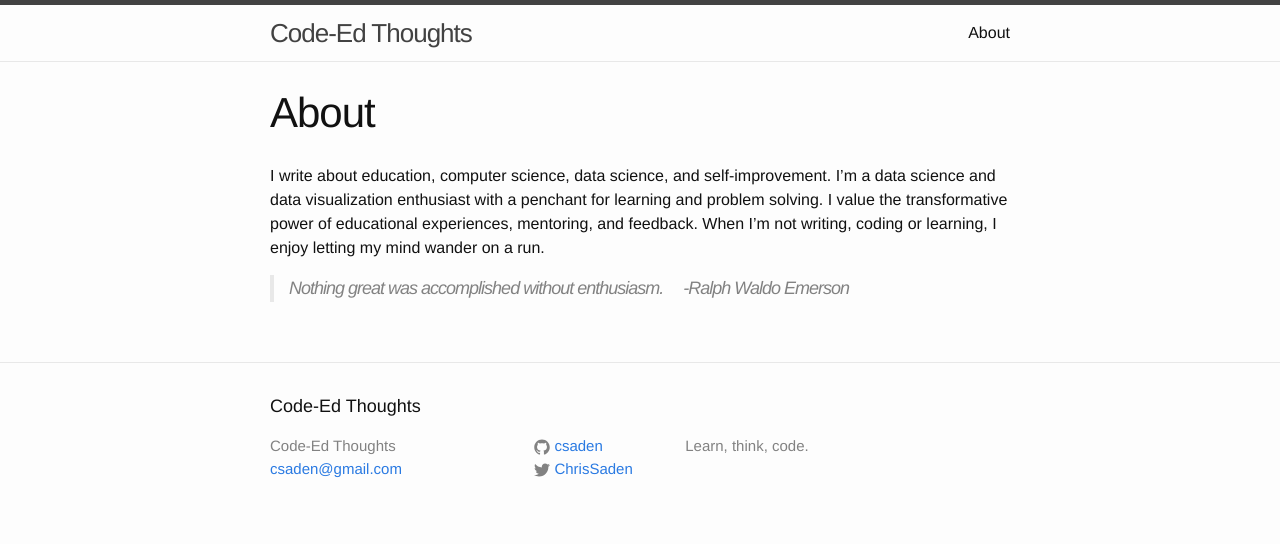
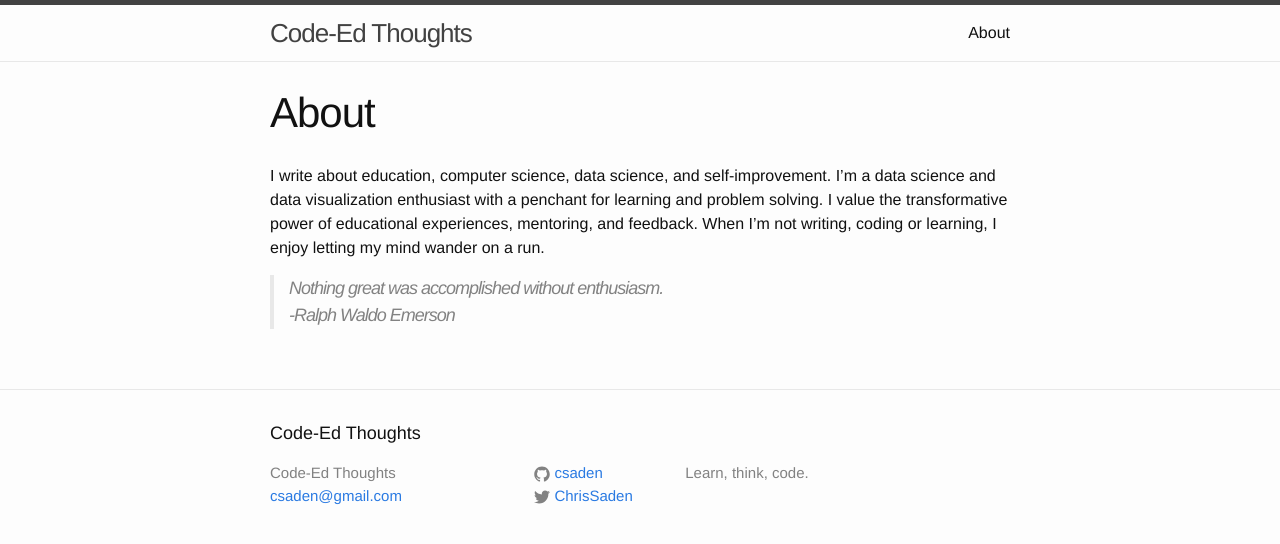
Before and after one commit to csaden/csaden.github.io, a Jekyll site: the page built from about.md, in a window 1280 px wide. Shown: the top 544 px of the page. Built offline with Jekyll 4.4.1, drawn with Linux system fonts in a browser that asks for light colours; some of the changed lines change nothing that is shown.

```diff
--- a/about.md
+++ b/about.md
@@ -7,4 +7,4 @@
 I write about education, computer science, data science, and self-improvement. I'm a data science and data visualization enthusiast with a penchant for learning and problem solving. I value the transformative power of educational experiences, mentoring, and feedback. When I'm not writing, coding or learning, I enjoy letting my mind wander on a run.
 
 > Nothing great was accomplished without enthusiasm.
-> &nbsp;&nbsp;&nbsp;&nbsp;-Ralph Waldo Emerson
+> -Ralph Waldo Emerson
```
